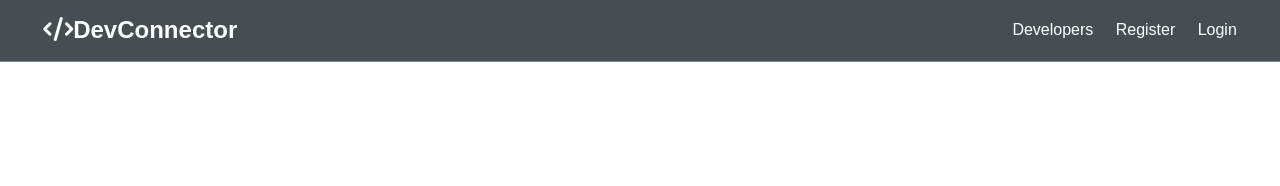
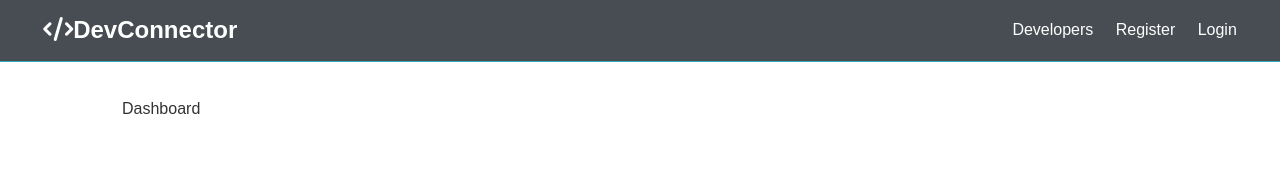
Before and after one commit to lokeshpareek5/MERN-Application, a React (Create React App) app in the folder client/: page /dashboard in a window 1280 px wide. Shown: the top 186 px of the page. Built offline with nearby package versions, Linux system fonts and the light colour scheme; no server answers.

Commit message:
Dashboard and Private Route

```diff
--- a/client/src/App.js
+++ b/client/src/App.js
@@ -5,6 +5,8 @@
 import Register from './components/auth/Register';
 import Login from './components/auth/Login';
 import Alert from './components/layout/Alert';
+import Dashboard from './components/dashboard/Dashboard';
+import PrivateRoute from './components/routing/PrivateRoute';
 //Redux
 import { Provider } from 'react-redux';
 import store from './store';
@@ -33,6 +35,7 @@
         <Switch>
             <Route exact path="/register" component={Register} />
             <Route exact path="/login" component={Login} />
+            <Route exact path="/dashboard" component={Dashboard} />
         </Switch>
       </section>
     </Fragment>
--- /dev/null
+++ b/client/src/components/dashboard/Dashboard.js
@@ -0,0 +1,16 @@
+import React from 'react'
+import PropTypes from 'prop-types'
+
+const Dashboard = props => {
+    return (
+        <div>
+            Dashboard
+        </div>
+    )
+}
+
+Dashboard.propTypes = {
+
+}
+
+export default Dashboard
--- /dev/null
+++ b/client/src/components/routing/PrivateRoute.js
@@ -0,0 +1,20 @@
+import React from 'react'
+import PropTypes from 'prop-types';
+import { Route, Redirect } from 'react-router-dom';
+import { connect } from 'react-redux';
+
+const PrivateRoute = ({ component: Component, auth: {isAutheticated, loading},  ...rest}) => (
+    <Route {...rest} render={props => !isAutheticated && !loading ? (<Redirect to='/login' />) :
+     (<Component {...props} />)} />
+)
+
+PrivateRoute.propTypes = {
+    auth: PropTypes.object.isRequired,
+}
+
+
+const mapStateToProps = state => ({
+    auth: state.auth
+})
+
+export default connect(mapStateToProps)(PrivateRoute);
```
